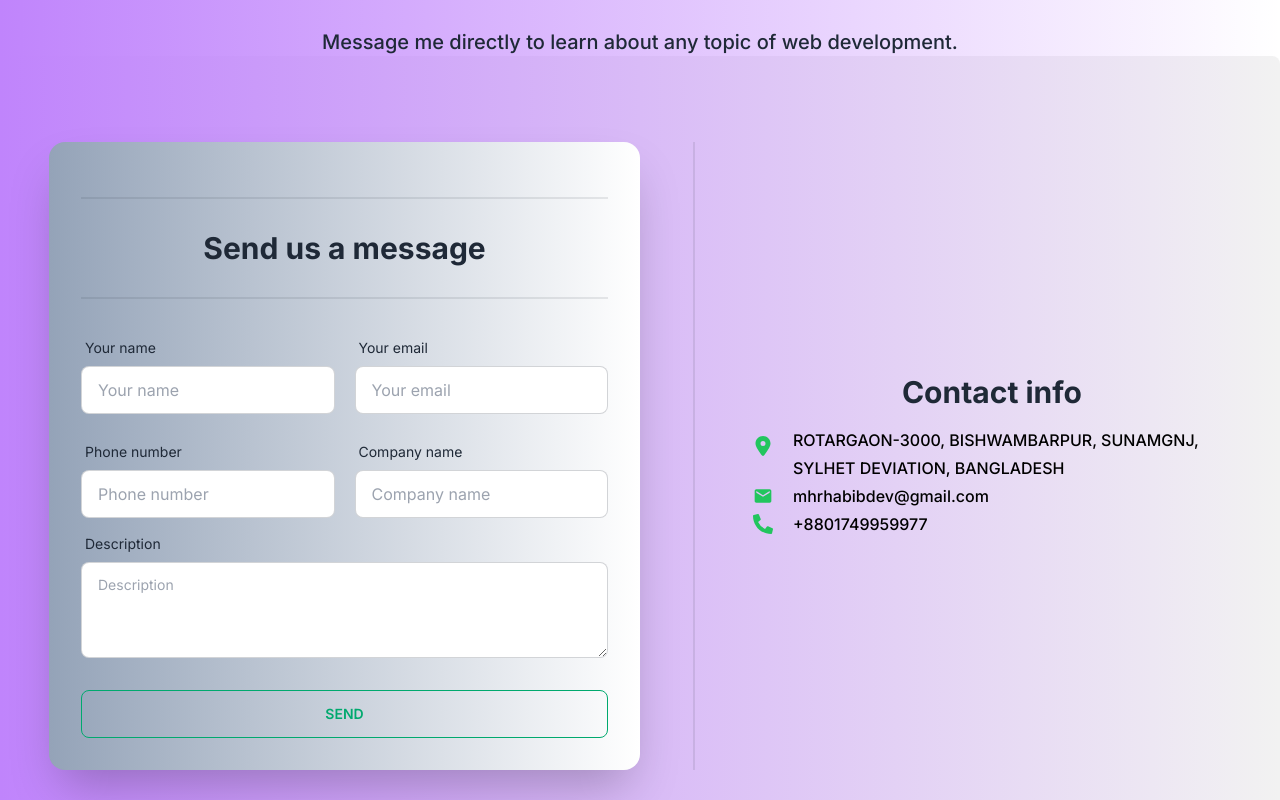
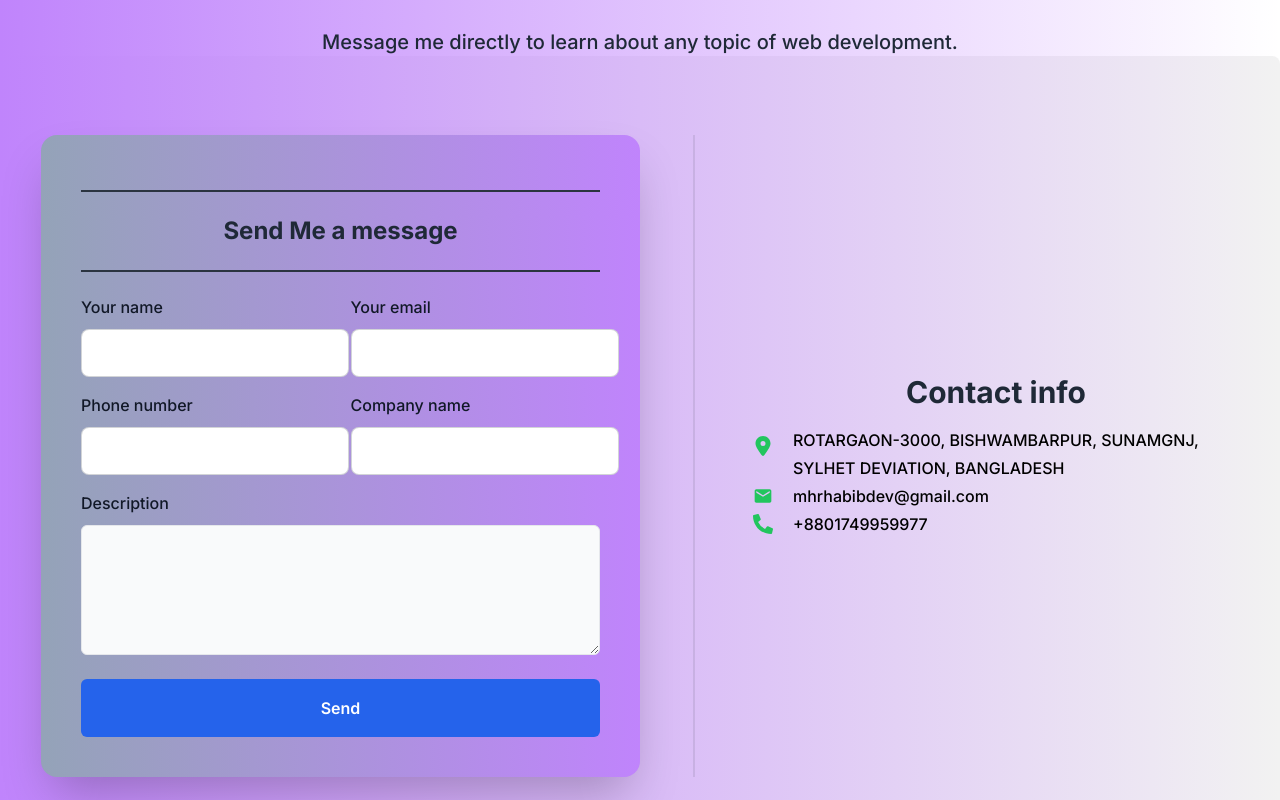
Before and after one commit to mhrhabib2004/mhrhabib.dev, a Next.js app: page / in a window 1280 px wide. Shown: the part 3340-4140 px from the top of the page. Built offline with nearby package versions, Linux system fonts and the light colour scheme.

Commit message:
add:enail.js

```diff
--- a/src/Components/Contact/Contact.jsx
+++ b/src/Components/Contact/Contact.jsx
@@ -1,8 +1,60 @@
+"use client"
 import { MdEmail } from "react-icons/md";
 import { FaLocationDot } from "react-icons/fa6";
 import { FaPhoneAlt } from "react-icons/fa";
+import { BsTwitterX } from "react-icons/bs";
+import emailjs from '@emailjs/browser';
+import { useState, useRef } from "react";
+
+
 
 const Contact = () => {
+  const [formData, setFormData] = useState({
+    name: '',
+    email: '',
+    phone: '',
+    company: '',
+    description: ''
+  });
+
+  const form = useRef();
+
+  const handleChange = (e) => {
+    setFormData({ ...formData, [e.target.name]: e.target.value });
+  };
+
+  const handleSubmit = (e) => {
+    e.preventDefault();
+
+    // Validate email input
+    if (!formData.email) {
+      alert("Email is required");
+      return;
+    }
+
+    emailjs.sendForm(
+      process.env.NEXT_PUBLIC_EMAILJS_SERVICE_ID,
+      process.env.NEXT_PUBLIC_EMAILJS_TEMPLATE_ID,
+      form.current,
+      process.env.NEXT_PUBLIC_EMAILJS_PUBLIC_KEY
+    )
+      .then((result) => {
+        console.log(result.text);
+        alert('Email sent successfully!');
+      }, (error) => {
+        console.error(error.text);
+        alert('Failed to send email, please try again.');
+      });
+
+    setFormData({
+      name: '',
+      email: '',
+      phone: '',
+      company: '',
+      description: ''
+    });
+  };
+
   return (
     <div className=" bg-gradient-to-r from-purple-400">
       <div className="text-center">
@@ -36,51 +88,51 @@ const Contact = () => {
           </div>
           <div className="divider lg:divider-horizontal"></div>
           <div className="divider divider-start"></div>
-              <div className="card bg-base-100 bg-gradient-to-r from-slate-400 md:w-1/2 shrink-0 shadow-2xl">
-                <form className="card-body">
-                <div className="divider"></div>
-                <h1 className="text-3xl text-center font-bold">Send us a message</h1>
-                <div className="divider"></div>
-                 <div className="grid grid-cols-2 gap-5">
-                 <div className="form-control">
-                    <label className="label">
-                      <span className="label-text">Your name</span>
-                    </label>
-                    <input type="text" placeholder="Your name" className="input input-bordered" required />
+          <div className="card bg-base-100 bg-gradient-to-r from-slate-400 to-purple-400 md:w-1/2 shrink-0 shadow-2xl">
+            <form ref={form} onSubmit={handleSubmit} className="mt-8  text-start pb-10 px-10">
+              <div className="divider divider-neutral"></div>
+              <h1 className="text-center text-2xl font-bold">Send Me a message</h1>
+              <div className="divider divider-neutral"></div>
+              <div className="grid grid-cols-1 sm:grid-cols-2 gap-x-5 gap-y-4">
+                <div>
+                  <label className="text-base font-medium text-gray-900">Your name</label>
+                  <div className="mt-2.5 relative">
+                    <input type="text" name="name" value={formData.name} onChange={handleChange} className="input input-bordered" />
                   </div>
-                  <div className="form-control">
-                    <label className="label">
-                      <span className="label-text">Your email</span>
-                    </label>
-                    <input type="email" placeholder="Your email" className="input input-bordered" required />
+                </div>
+                <div>
+                  <label className="text-base font-medium text-gray-900">Your email</label>
+                  <div className="mt-2.5 relative">
+                    <input type="email" name="email" value={formData.email} onChange={handleChange} className="input input-bordered" required />
+                  </div>
+                </div>
+                <div>
+                  <label className="text-base font-medium text-gray-900">Phone number</label>
+                  <div className="mt-2.5 relative">
+                    <input type="number" min={0} name="phone" value={formData.phone} onChange={handleChange} className="input input-bordered" />
+                  </div>
+                </div>
+                <div>
+                  <label className="text-base font-medium text-gray-900">Company name</label>
+                  <div className="mt-2.5 relative">
+                    <input type="text" name="company" value={formData.company} onChange={handleChange} className="input input-bordered" />
+                  </div>
+                </div>
+                <div className="sm:col-span-2">
+                  <label className="text-base font-medium text-gray-900">Description</label>
+                  <div className="mt-2.5 relative">
+                    <textarea name="description" value={formData.description} onChange={handleChange} className="block w-full px-4 py-4 text-black placeholder-gray-500 transition-all duration-200 border border-gray-200 rounded-md resize-y bg-gray-50 focus:outline-none focus:border-blue-600 focus:bg-white caret-blue-600" rows="4"></textarea>
+                  </div>
+                </div>
+                <div className="sm:col-span-2">
+                  <button type="submit" className="inline-flex items-center justify-center w-full px-4 py-4 mt-2 text-base font-semibold text-white transition-all duration-200 bg-blue-600 border border-transparent rounded-md focus:outline-none hover:bg-blue-700 focus:bg-blue-700 ">
+                    Send
+                  </button>
+                </div>
 
               </div>
-                 <div className="form-control">
-                    <label className="label">
-                      <span className="label-text">Phone number</span>
-                    </label>
-                    <input type="number" min={0} placeholder="Phone number" className="input input-bordered" required />
-                  </div>
-                  <div className="form-control">
-                    <label className="label">
-                      <span className="label-text">Company name</span>
-                    </label>
-                    <input type="text" placeholder="Company name" className="input input-bordered" required />
+            </form>
 
-                  </div>
-                 </div>
-                 <label className="form-control">
-            <div className="label">
-              <span className="label-text">Description</span>
-
-            </div>
-            <textarea className="textarea textarea-bordered h-24" placeholder="Description"></textarea>
-
-          </label>
-                  <div className="form-control mt-6">
-                    <button className="btn btn-outline btn-success">SEND</button>
-                  </div>
-                </form>
           </div>
         </div>
       </div>
```
Lines whose indentation alone changed are shown as unchanged.
